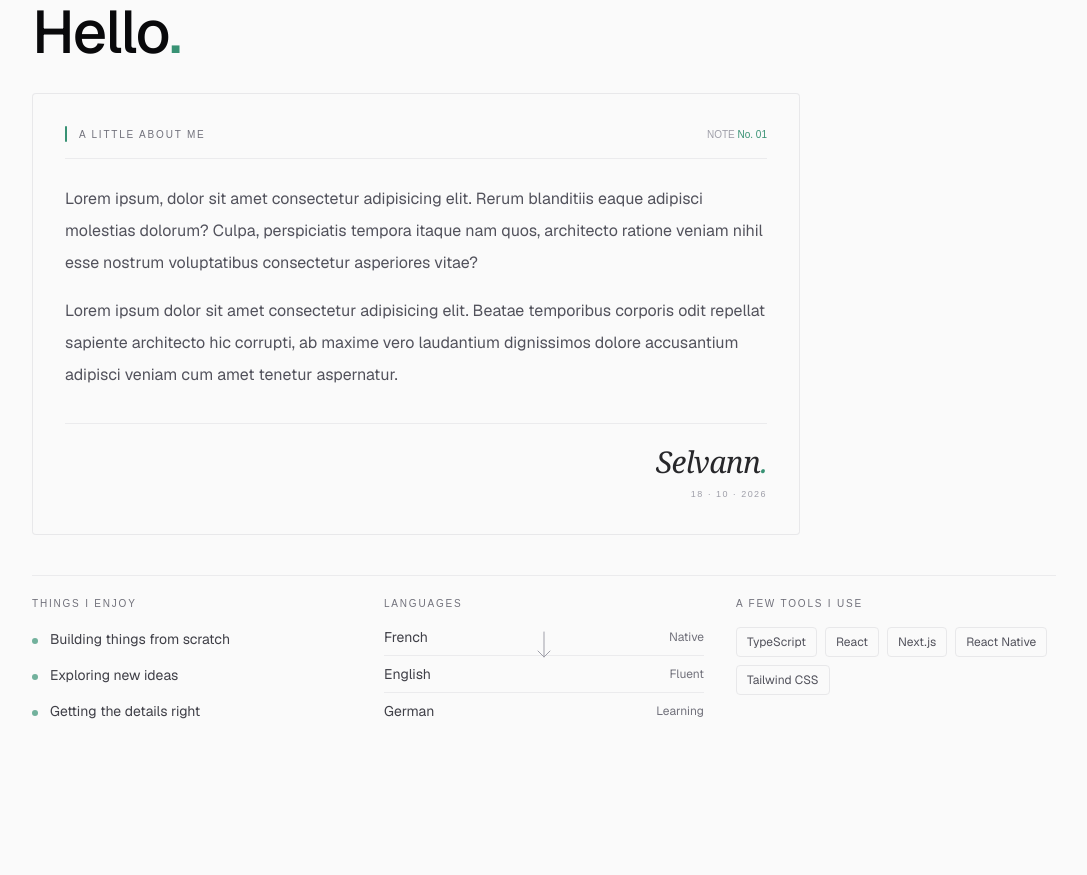
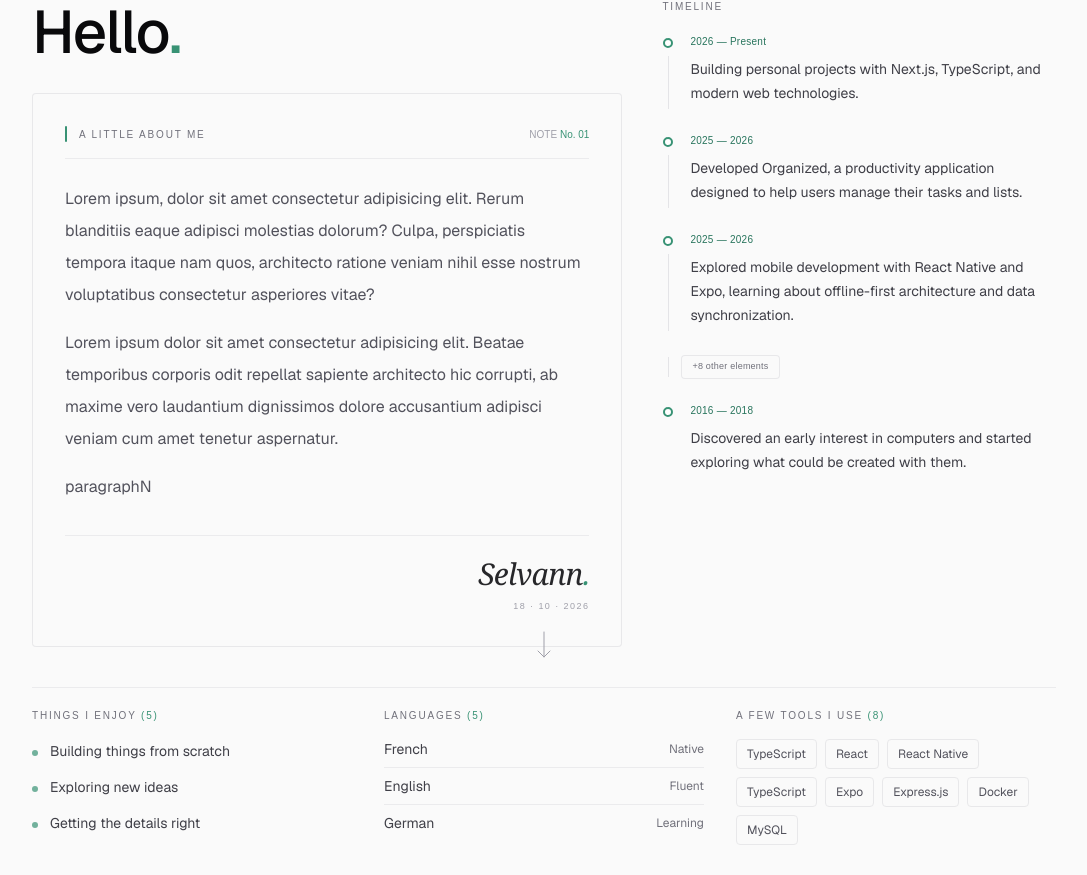
Before and after one commit to SelvannV/portfolio, a Next.js app: page / in a window 1280 px wide. Shown: the part 2077-2952 px from the top of the page, without its empty margins (96-1183 px from the left). Built offline with nearby package versions, Linux system fonts and the light colour scheme; a web font is replaced by a local one.

Commit message:
feat: added dynamic hydration for About section

```diff
--- a/src/components/sections/About.tsx
+++ b/src/components/sections/About.tsx
@@ -1,18 +1,172 @@
+"use client";
+
+import aboutData from "@/data/about.json";
 import { Reveal } from "../Reveal";
 import { SectionLayout } from "./SectionLayout";
 
 const labelStyle =
   "font-martian text-[10px] uppercase tracking-[0.18em] text-zinc-500 dark:text-zinc-400";
 
+function formatDate(date: string) {
+  const [day, month, year] = date.split("-");
+  return `${day} · ${month} · ${year}`;
+}
+
+function SectionTitle({
+  children,
+  count,
+}: {
+  children: React.ReactNode;
+  count: number;
+}) {
+  return (
+    <p className={labelStyle}>
+      {children} <span className="text-primary-500">({count})</span>
+    </p>
+  );
+}
+
+function TimelineEvent({
+  event,
+  last = false,
+}: {
+  event: (typeof aboutData.timeline)[number];
+  last?: boolean;
+}) {
+  return (
+    <div className={`relative flex gap-4 ${last ? "" : "pb-6"}`}>
+      <div className="flex w-3 shrink-0 flex-col items-center">
+        <span className="mt-1 size-2.5 shrink-0 rounded-full border-2 border-primary-500 bg-white dark:bg-neutral-950" />
+        {!last && (
+          <span className="mt-2 w-px flex-1 bg-zinc-200 dark:bg-white/10" />
+        )}
+      </div>
+
+      <div className="min-w-0 pb-1">
+        <p className="font-martian text-[10px] tracking-wide text-primary-600 dark:text-primary-400">
+          {event.start} — {event.end}
+        </p>
+        <p className="mt-2 text-sm leading-6 text-zinc-700 dark:text-zinc-300">
+          {event.text}
+        </p>
+      </div>
+    </div>
+  );
+}
+
+function Timeline({ events }: { events: typeof aboutData.timeline }) {
+  const maxVisible = 4;
+  const visibleEvents =
+    events.length > maxVisible
+      ? [...events.slice(0, maxVisible - 1), events[events.length - 1]]
+      : events;
+  const hiddenCount = events.length - visibleEvents.length;
+
+  return (
+    <div className="relative mt-5">
+      {visibleEvents.map((event, index) => (
+        <div key={event.id}>
+          {index === visibleEvents.length - 1 && hiddenCount > 0 && (
+            <div className="relative ml-1.5 flex items-center gap-3 pb-6">
+              <span className="h-5 w-px shrink-0 bg-zinc-200 dark:bg-white/10" />
+              <span className="rounded-sm border border-zinc-200/80 bg-zinc-50 px-2.5 py-1 font-martian text-[9px] tracking-wide text-zinc-500 dark:border-white/10 dark:bg-neutral-950 dark:text-zinc-400">
+                +{hiddenCount} other elements
+              </span>
+            </div>
+          )}
+
+          <TimelineEvent
+            event={event}
+            last={index === visibleEvents.length - 1}
+          />
+        </div>
+      ))}
+    </div>
+  );
+}
+
+function InterestsList({ items }: { items: string[] }) {
+  return (
+    <div>
+      <SectionTitle count={items.length}>Things I enjoy</SectionTitle>
+
+      <ul className="mt-4 space-y-3 text-sm leading-6 text-zinc-700 dark:text-zinc-300">
+        {items.slice(0, 3).map((item) => (
+          <li key={item} className="flex items-baseline gap-3">
+            <span
+              aria-hidden="true"
+              className="size-1.5 shrink-0 rounded-full bg-primary-500/70"
+            />
+            {item}
+          </li>
+        ))}
+      </ul>
+    </div>
+  );
+}
+
+function LanguagesList({ languages }: { languages: [string, string][] }) {
+  return (
+    <div>
+      <SectionTitle count={languages.length}>Languages</SectionTitle>
+
+      <ul className="mt-4 divide-y divide-zinc-200/70 text-sm dark:divide-white/10">
+        {languages.slice(0, 3).map(([language, level], index) => (
+          <li
+            key={language}
+            className={`flex items-center justify-between gap-3 py-2 ${
+              index === 0 ? "first:pt-0" : ""
+            }`}
+          >
+            <span className="text-zinc-700 dark:text-zinc-300">{language}</span>
+            <span className="text-xs text-zinc-500 dark:text-zinc-400">
+              {level}
+            </span>
+          </li>
+        ))}
+      </ul>
+    </div>
+  );
+}
+
+function ToolTags({ tools }: { tools: string[] }) {
+  return (
+    <div>
+      <SectionTitle count={tools.length}>A few tools I use</SectionTitle>
+
+      <div className="mt-4 flex flex-wrap items-center gap-2">
+        {tools.map((tool) => (
+          <span
+            key={tool}
+            className="shrink-0 rounded-sm border border-zinc-200/80 px-2.5 py-1.5 text-xs text-zinc-600 transition-colors duration-200 hover:border-primary-500/50 hover:text-primary-600 dark:border-white/10 dark:text-zinc-400 dark:hover:text-primary-400"
+          >
+            {tool}
+          </span>
+        ))}
+      </div>
+    </div>
+  );
+}
+
 export function About() {
+  const sortedTimeline = [...aboutData.timeline].sort((a, b) => {
+    const yearA = a.end.toLowerCase() === "present" ? Infinity : Number(a.end);
+    const yearB = b.end.toLowerCase() === "present" ? Infinity : Number(b.end);
+
+    return yearB - yearA || Number(b.start) - Number(a.start);
+  });
+
+  const languages = Object.entries(aboutData.languages);
+
   return (
     <SectionLayout id="about" label="02 — About" scrollScreens={1.5}>
       <div className="flex w-full flex-1 flex-col justify-center py-10 sm:py-14 md:py-10 lg:py-14">
         <div className="mx-auto w-full max-w-5xl">
-          {/* Introduction */}
+          {/* Introduction and timeline */}
+          <div className="grid grid-cols-1 gap-8 lg:grid-cols-[minmax(0,3fr)_minmax(220px,2fr)] lg:gap-10">
             <Reveal preset="blur" duration={0.75} delay={0.3}>
-            <div className="max-w-3xl">
-              <h2 className="mt-3 text-3xl font-medium leading-[1.1] tracking-tight sm:mt-5 sm:text-4xl lg:text-5xl xl:text-6xl">
+              <div>
+                <h2 className="mt-3 text-3xl leading-[1.1] font-medium tracking-tight sm:mt-5 sm:text-4xl lg:text-5xl xl:text-6xl">
                   Hello<span className="text-primary-500">.</span>
                 </h2>
 
@@ -28,23 +182,14 @@ export function About() {
                       NOTE <span className="text-primary-500">No. 01</span>
                     </span>
                   </div>
-                {/* Letter body */}
+
+                  {/* Letter content */}
                   <div className="mt-6 select-text space-y-4 text-sm leading-7 text-zinc-600 sm:text-base sm:leading-8 dark:text-zinc-400">
-                  <p>
-                    Lorem ipsum, dolor sit amet consectetur adipisicing elit.
-                    Rerum blanditiis eaque adipisci molestias dolorum? Culpa,
-                    perspiciatis tempora itaque nam quos, architecto ratione
-                    veniam nihil esse nostrum voluptatibus consectetur
-                    asperiores vitae?
-                  </p>
+                    {aboutData.letter.content.map((paragraph, index) => (
+                      <p key={index}>{paragraph}</p>
+                    ))}
+                  </div>
 
-                  <p>
-                    Lorem ipsum dolor sit amet consectetur adipisicing elit.
-                    Beatae temporibus corporis odit repellat sapiente architecto
-                    hic corrupti, ab maxime vero laudantium dignissimos dolore
-                    accusantium adipisci veniam cum amet tenetur aspernatur.
-                  </p>
-                </div>
                   {/* Signature */}
                   <div className="mt-8 flex justify-end border-t border-zinc-200/70 pt-5 dark:border-white/10">
                     <div className="text-right">
@@ -53,7 +198,7 @@ export function About() {
                       </p>
 
                       <p className="mt-2 font-martian text-[9px] uppercase tracking-[0.16em] text-zinc-400 dark:text-zinc-500">
-                      18 · 10 · 2026
+                        {formatDate(aboutData.letter.modifiedAt)}
                       </p>
                     </div>
                   </div>
@@ -61,77 +206,27 @@ export function About() {
               </div>
             </Reveal>
 
+            {/* Timeline */}
+            <Reveal preset="blur" duration={0.75} delay={0.4}>
+              <div className="lg:pt-5">
+                <p className={labelStyle}>Timeline</p>
+                <Timeline events={sortedTimeline} />
+              </div>
+            </Reveal>
+          </div>
+
           {/* Personal details */}
           <div className="mt-7 grid grid-cols-1 gap-6 border-t border-zinc-200/70 pt-5 sm:mt-10 sm:grid-cols-2 sm:gap-8 lg:grid-cols-3 dark:border-white/10">
             <Reveal preset="blur" duration={0.75} delay={0.4}>
-              <div>
-                <p className={labelStyle}>Things I enjoy</p>
-
-                <div className="mt-4 space-y-3 text-sm leading-6 text-zinc-700 dark:text-zinc-300">
-                  {[
-                    "Building things from scratch",
-                    "Exploring new ideas",
-                    "Getting the details right",
-                  ].map((interest) => (
-                    <p key={interest} className="flex items-baseline gap-3">
-                      <span
-                        aria-hidden="true"
-                        className="size-1.5 shrink-0 rounded-full bg-primary-500/70"
-                      />
-                      {interest}
-                    </p>
-                  ))}
-                </div>
-              </div>
+              <InterestsList items={aboutData.interests} />
             </Reveal>
 
             <Reveal preset="blur" duration={0.75} delay={0.5}>
-              <div>
-                <p className={labelStyle}>Languages</p>
-
-                <ul className="mt-4 divide-y divide-zinc-200/70 text-sm dark:divide-white/10">
-                  {[
-                    ["French", "Native"],
-                    ["English", "Fluent"],
-                    ["German", "Learning"],
-                  ].map(([language, level]) => (
-                    <li
-                      key={language}
-                      className="flex items-center justify-between gap-3 py-2 first:pt-0"
-                    >
-                      <span className="text-zinc-700 dark:text-zinc-300">
-                        {language}
-                      </span>
-                      <span className="text-xs text-zinc-500 dark:text-zinc-400">
-                        {level}
-                      </span>
-                    </li>
-                  ))}
-                </ul>
-              </div>
+              <LanguagesList languages={languages} />
             </Reveal>
 
             <Reveal preset="blur" duration={0.75} delay={0.6}>
-              <div>
-                <p className={labelStyle}>A few tools I use</p>
-
-                <div className="mt-4 flex flex-wrap gap-2">
-                  {[
-                    "TypeScript",
-                    "React",
-                    "Next.js",
-                    "React Native",
-                    "Tailwind CSS",
-                  ].map((skill) => (
-                    <span
-                      key={skill}
-                      className="rounded-sm border border-zinc-200/80 px-2.5 py-1.5 text-xs text-zinc-600 transition-colors duration-200 hover:border-primary-500/50 hover:text-primary-600 dark:border-white/10 dark:text-zinc-400 dark:hover:text-primary-400"
-                    >
-                      {skill}
-                    </span>
-                  ))}
-                </div>
-              </div>
+              <ToolTags tools={aboutData.tools} />
             </Reveal>
           </div>
         </div>
--- /dev/null
+++ b/src/data/about.json
@@ -0,0 +1,108 @@
+{
+  "letter": {
+    "content": [
+      "Lorem ipsum, dolor sit amet consectetur adipisicing elit. Rerum blanditiis eaque adipisci molestias dolorum? Culpa, perspiciatis tempora itaque nam quos, architecto ratione veniam nihil esse nostrum voluptatibus consectetur asperiores vitae?",
+      "Lorem ipsum dolor sit amet consectetur adipisicing elit. Beatae temporibus corporis odit repellat sapiente architecto hic corrupti, ab maxime vero laudantium dignissimos dolore accusantium adipisci veniam cum amet tenetur aspernatur.",
+      "paragraphN"
+    ],
+    "modifiedAt": "18-10-2026"
+  },
+  "timeline": [
+    {
+      "id": 1,
+      "start": "2026",
+      "end": "Present",
+      "text": "Building personal projects with Next.js, TypeScript, and modern web technologies."
+    },
+    {
+      "id": 2,
+      "start": "2025",
+      "end": "2026",
+      "text": "Developed Organized, a productivity application designed to help users manage their tasks and lists."
+    },
+    {
+      "id": 3,
+      "start": "2025",
+      "end": "2026",
+      "text": "Explored mobile development with React Native and Expo, learning about offline-first architecture and data synchronization."
+    },
+    {
+      "id": 4,
+      "start": "2024",
+      "end": "2025",
+      "text": "Learned backend development with Node.js, Express, SQL databases, and REST APIs."
+    },
+    {
+      "id": 5,
+      "start": "2024",
+      "end": "2025",
+      "text": "Started using Git and GitHub to manage source code, track changes, and organize development workflows."
+    },
+    {
+      "id": 6,
+      "start": "2023",
+      "end": "2024",
+      "text": "Built interactive websites while improving my skills in HTML, CSS, JavaScript, and responsive design."
+    },
+    {
+      "id": 7,
+      "start": "2023",
+      "end": "2024",
+      "text": "Experimented with animations, transitions, and interface design to create smoother user experiences."
+    },
+    {
+      "id": 8,
+      "start": "2022",
+      "end": "2023",
+      "text": "Created small programming projects to practice problem-solving and understand fundamental programming concepts."
+    },
+    {
+      "id": 9,
+      "start": "2021",
+      "end": "2022",
+      "text": "Became increasingly interested in computers, software, and the technology behind everyday applications."
+    },
+    {
+      "id": 10,
+      "start": "2019",
+      "end": "2021",
+      "text": "Started exploring digital tools and discovering how technology could be used to create useful things."
+    },
+    {
+      "id": 11,
+      "start": "2018",
+      "end": "2019",
+      "text": "Began developing an interest in technology through experimentation, curiosity, and independent learning."
+    },
+    {
+      "id": 12,
+      "start": "2016",
+      "end": "2018",
+      "text": "Discovered an early interest in computers and started exploring what could be created with them."
+    }
+  ],
+  "interests": [
+    "Building things from scratch",
+    "Exploring new ideas",
+    "Getting the details right",
+    "Building things afrom scratch",
+    "Building tfhings from scratch"
+  ],
+  "languages": {
+    "French": "Native",
+    "English": "Fluent",
+    "German": "Learning",
+    "Italian": "Learning",
+    "Japanese": "Learning"
+  },
+  "tools": [
+    "TypeScript",
+    "React",
+    "React Native",
+    "TypeScript",
+    "Expo",
+    "Express.js",
+    "Docker",
+    "MySQL"
+  ]
+}
```
Lines whose indentation alone changed are shown as unchanged.
